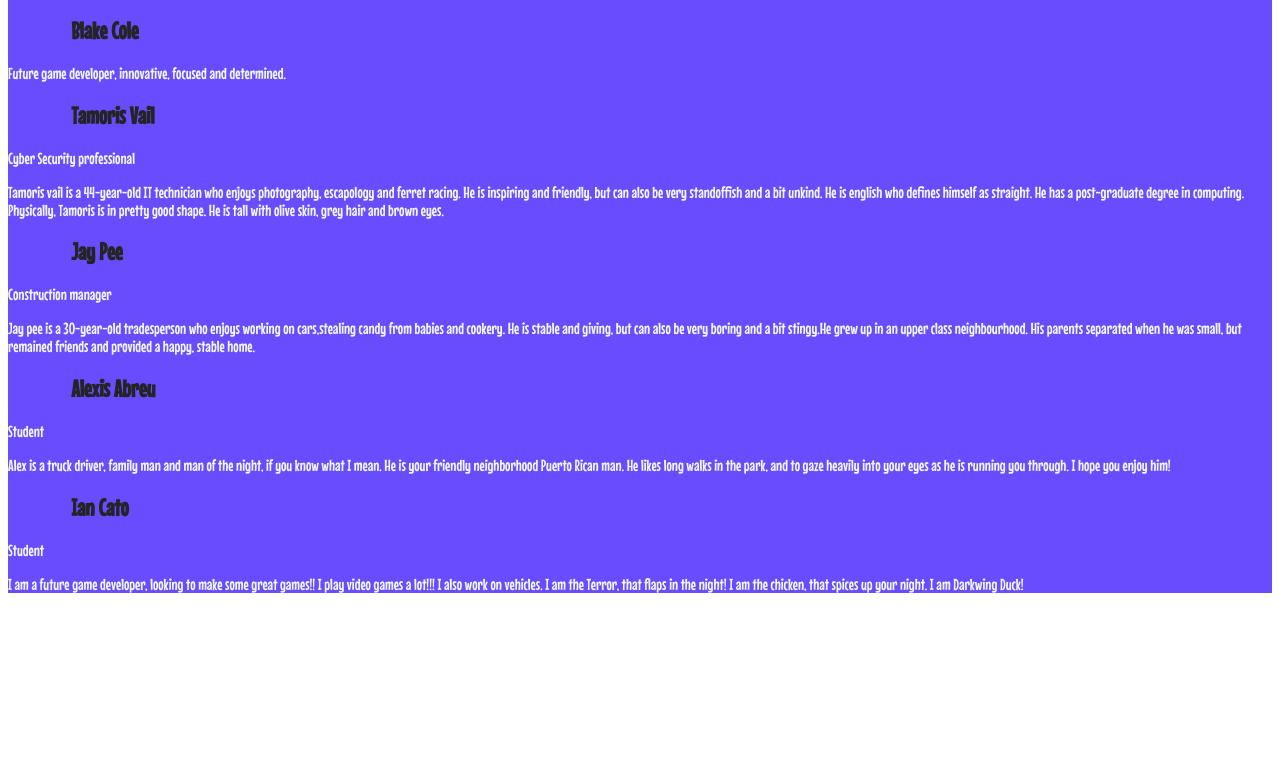
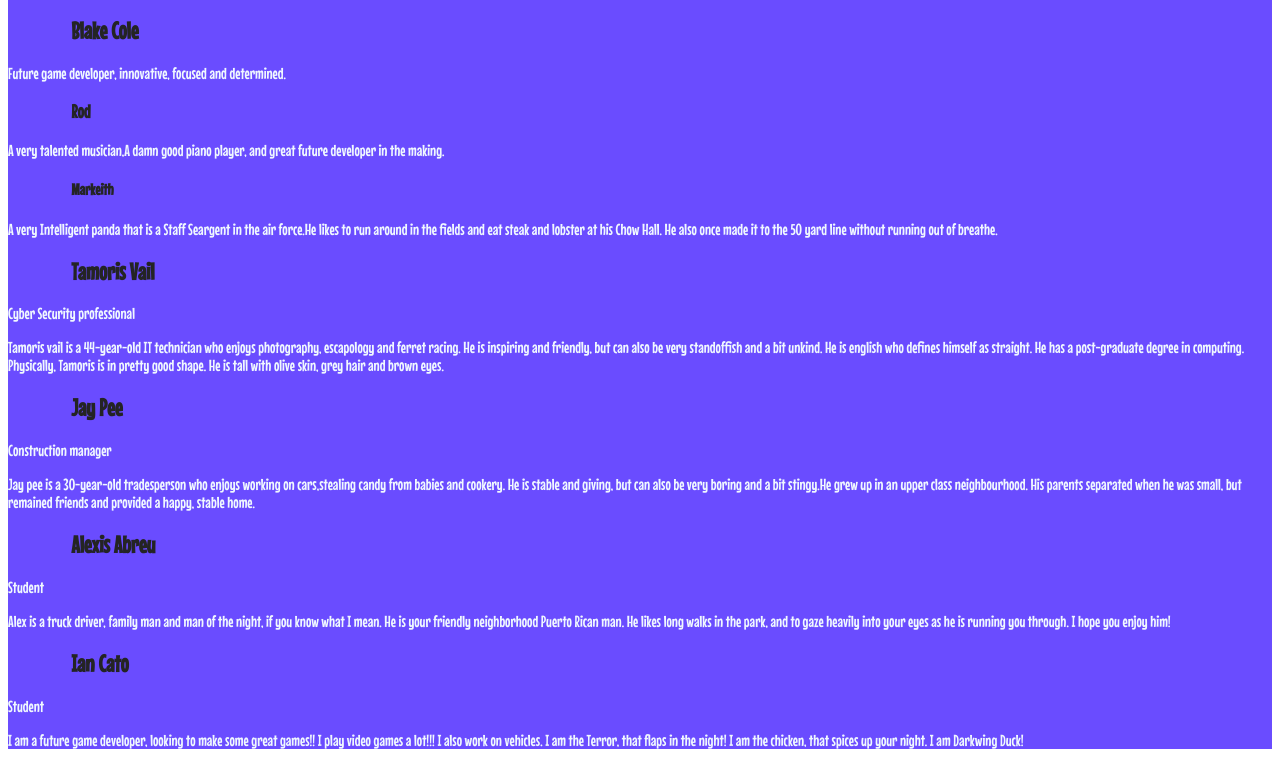
Before and after one commit to trentondenton/cohort062022, a plain HTML site: page about.html in a window 1280 px wide. Shown: the part 127-892 px from the top of the page. Before the commit the page ends 800 px from the top, so only its background shows below. Drawn offline with Linux system fonts and the light colour scheme.

Commit message:
newnewnewUpdate

```diff
--- a/about.html
+++ b/about.html
@@ -27,6 +27,11 @@
             <p>The man, the myth, the legend.</p>
             <h2>Blake Cole</h2>
             <p>Future game developer, innovative, focused and determined.</p>
+            <h3>Rod</h3>
+            <p>A very talented musician,A damn good piano player, and great future developer in the making.</p>
+            <h4>Markeith</h4>
+            <p>A very Intelligent panda that is a Staff Seargent in the air force.He likes to run around in the fields and eat steak and lobster at his Chow Hall.
+              He also once made it to the 50 yard line without running out of breathe.</p>
           </div>
         </div>
 
--- a/team-two.css
+++ b/team-two.css
@@ -1,7 +1,7 @@
 .background-wrapper {
     background-color: #6a4cff;
    }
-   h1, h2 {
+   h1, h2, h3, h4 {
     padding-left: 5%;
     color: #242424;
     font-family: 'Mouse Memoirs', sans-serif;
```
